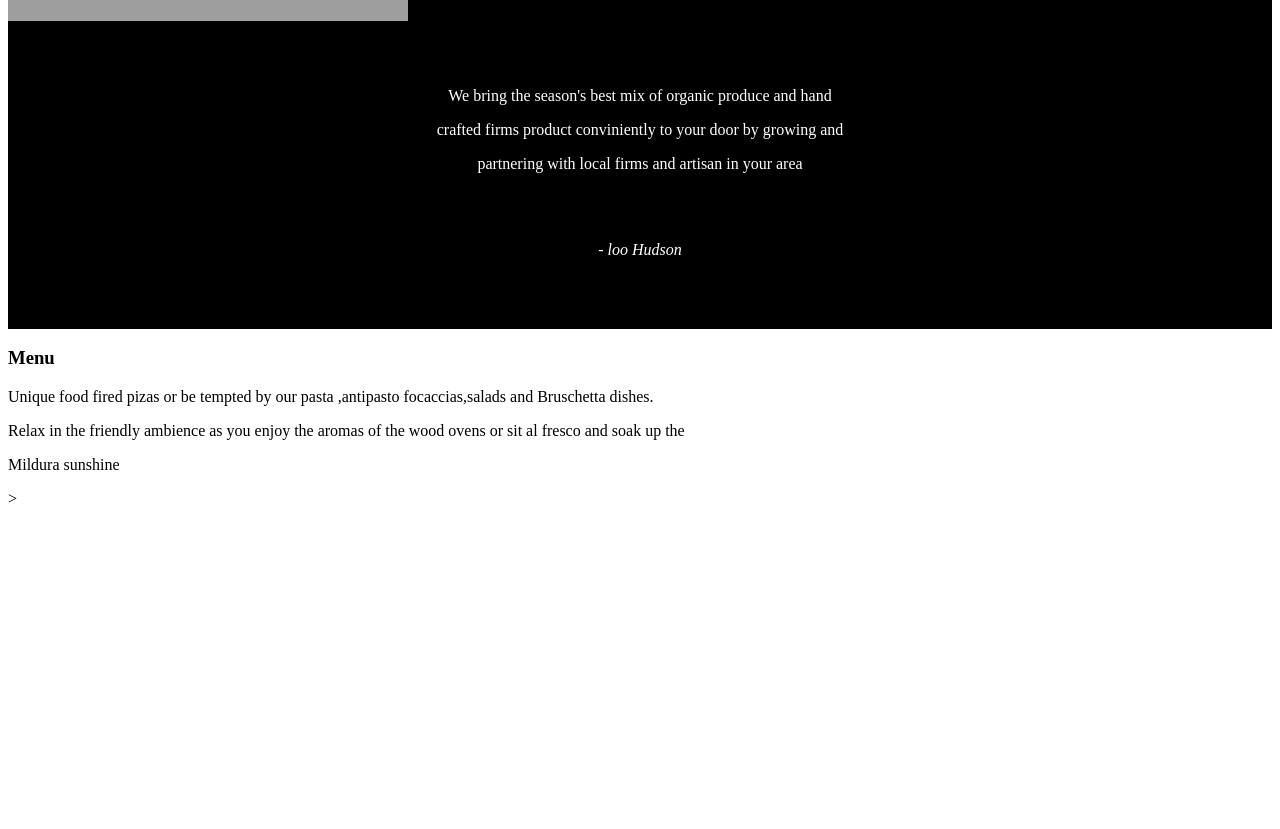
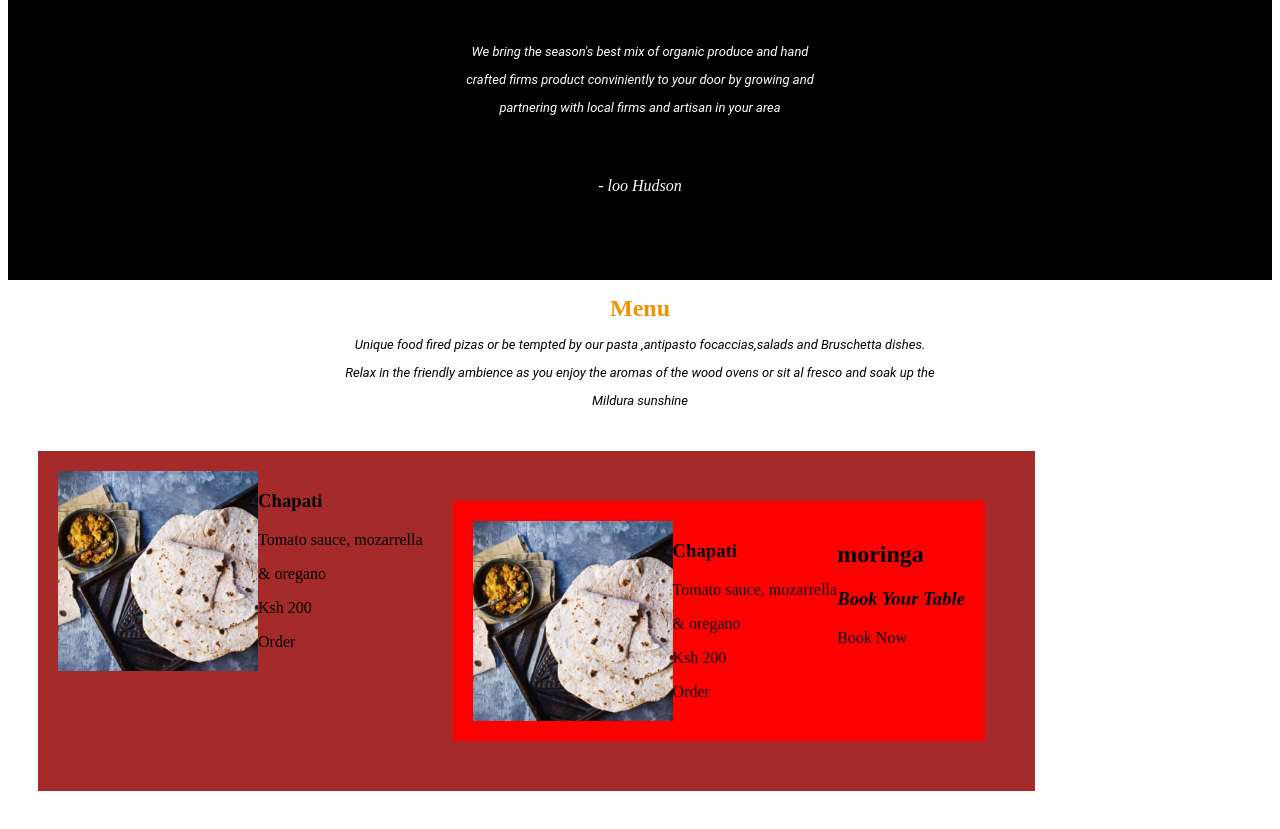
Before and after one commit to Michaelmapesa/Ip2, a plain HTML site: page index.html in a window 1280 px wide. Shown: the part 1216-2045 px from the top of the page. Before the commit the page ends 1732 px from the top, so only its background shows below. Drawn offline with Linux system fonts and the light colour scheme; grey boxes are pictures that could not be loaded.

Commit message:
add modified pages

```diff
--- a/index.css
+++ b/index.css
@@ -30,10 +30,6 @@ header div P{
 #list>ul>li{
     margin-top: 0px;
     margin-right: 0px;
-#hom{
-    color:  #F19201;
-
-    }
 
 }
 #list>ul>li a{
@@ -47,6 +43,7 @@ header div P{
     background-color: #F19201;
 }
 #list>ul>li a:hover{
+
     background-color: #F19201;
 }
 #description{
@@ -75,6 +72,7 @@ section1>div>h3{
     font-style: italic;
     font-family: Roboto;
     text-align: center;
+    font-size: small;
 }
 .box{
 
@@ -84,7 +82,7 @@ section1>div>h3{
     background-color: white;
 
 }
-section1 p{
+section p{
     font-style: italic;
     font-family: Roboto;
     text-align: center;
@@ -104,6 +102,8 @@ section1 p{
 
     text-align: center;
     color: white;
+    font-style: italic;
+    font-size: small;
 }
 .rev>h1{
 
@@ -147,6 +147,55 @@ section1 p{
 }
 
 .three{
-    display: block;
+    text-align: center;
+    font-style: italic;
+    font-size: small;
+}
+#menu2{
+    font-style: normal;
+    color: #F19201;
+    font-size: x-large;
+}
+#container3{
+    display: flex;
+flex-direction: row;
+width: 100%;
+
+
 
 }
+.div-1{
+    padding: 20px;
+    margin: 30px;
+    display: flex;
+    background-color:brown;
+
+
+}
+.div-1>h3{
+    text-align: center;
+}
+.div-1>p{
+    text-align: center;
+}
+.div-1>img{
+    height: 200px;
+    width: 200px;
+}
+.div-2{
+    padding: 20px;
+    margin: 30px;
+    display: flex;
+    background-color: red;
+
+
+}
+.div-2>h3{
+    text-align: center;
+}
+.div-2>p{
+    text-align: center;
+}
+.div-2>img{
+    height: 200px;
+    width: 200px;
--- a/index.html
+++ b/index.html
@@ -43,8 +43,7 @@
 
     <section>
         <div>
-            <h3>Services</h3>
-            <div>
+            <h3><div id ="mes"><Services</h3>
                 <div class="italic">
             <p>Unique food fired pizas or be tempted by our pasta
                 ,antipasto focaccias,salads and Bruschetta dishes.
@@ -99,7 +98,7 @@
                     and artisan in your area</p>
                     <br><br>
                     <p><em><div id="loo">- loo Hudson</em></p>
-                        <br><br><br>
+                        <br><br><br><br>
         </div>
             </div>
     </section>
@@ -107,7 +106,7 @@
     <section>
         <div>
         <div class="three">
-                <h3>Menu</h3>
+            <h3><div id="menu2">Menu</h3>
             <p>Unique food fired pizas or be tempted by our pasta
                 ,antipasto focaccias,salads and Bruschetta dishes.
             </p>
@@ -115,11 +114,45 @@
                 of the wood ovens or sit al fresco and soak up the
             </p>
             <p>Mildura sunshine</p>
-            </div>>
         </div>
+        </div>
+    </section>
 
+    <div id="container3">
+        <div class="div-1">
+        <img src="images/image4.png">
+    <div>
+        <h3>Chapati</h3>
+
+        <p>Tomato sauce, mozarrella</p>
+
+        <p>& oregano</p>
+
+        <p>Ksh 200</p>
+        <p>Order</p>
+    </div>
+        </div-1>
+
+    <div class="div-2">
+        <img src="images/image4.png">
+    <div>
+        <h3>Chapati</h3>
+
+        <p>Tomato sauce, mozarrella</p>
+
+        <p>& oregano</p>
+
+        <p>Ksh 200</p>
+        <p>Order</p>
+    </div>
+    </div-1>
     </section>
-</body>
+
+    <div class="div-3">
+        <h2>moringa</h2>
+        <h3><EM>Book Your Table</EM></h3>
+        <div id="last"><p>Book Now</p></div>
+    </div>
 
 
 
```
Lines whose indentation alone changed are shown as unchanged.
